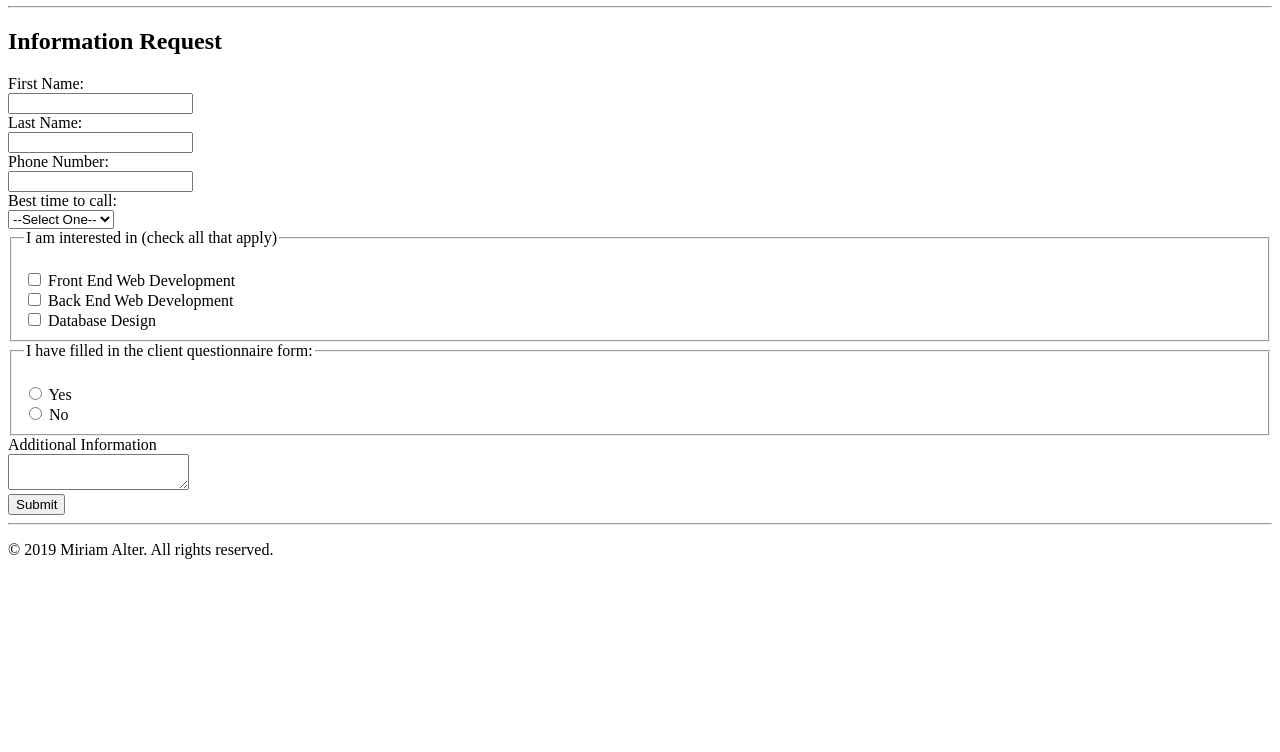
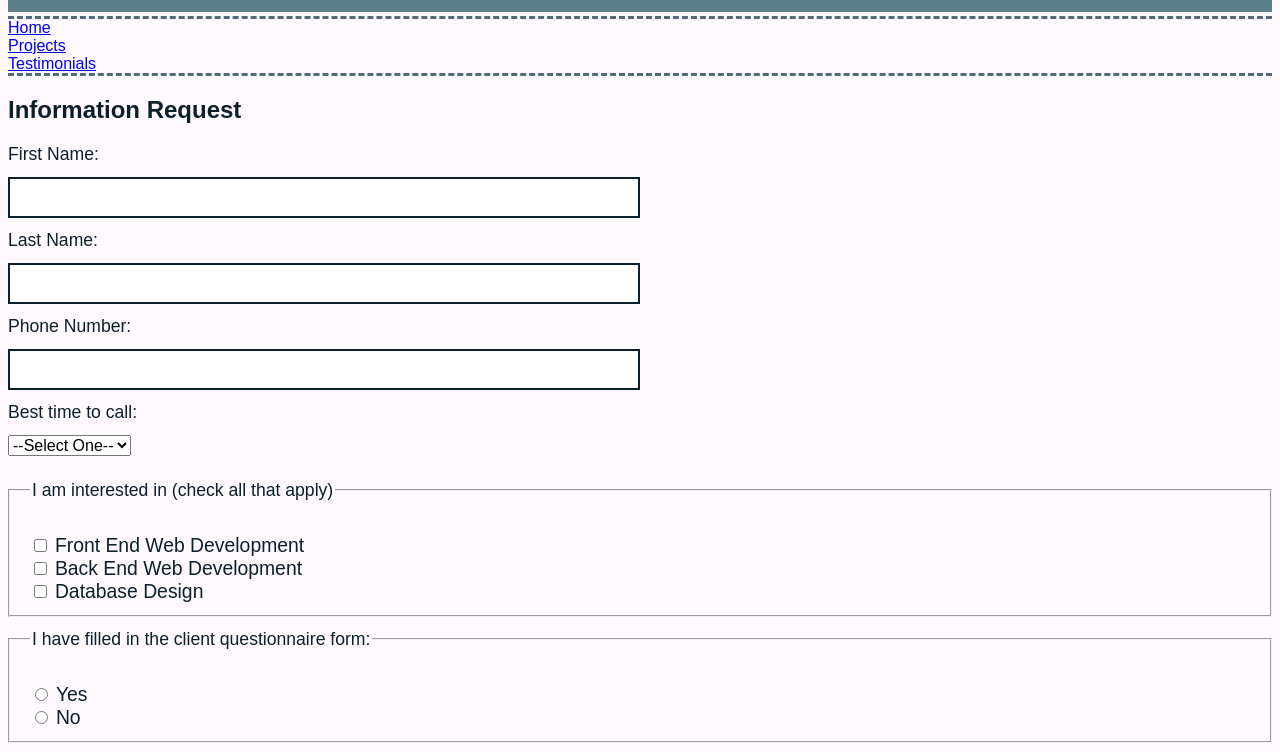
Before and after one commit to MiriamAlter/SGJavaCourse, a plain HTML site: page portfolio/contact.html in a window 1280 px wide. Shown: the part 146-898 px from the top of the page. Before the commit the page ends 800 px from the top, so only its background shows below. Drawn offline with Linux system fonts and the light colour scheme.

Commit message:
Code-along: CSS Styles and Colors

```diff
--- a/portfolio/contact.html
+++ b/portfolio/contact.html
@@ -3,12 +3,13 @@
 <!--
     Name: Miriam Alter
     Date Created: 1/6/19
-    Most recent revision: 2/9/19
+    Most recent revision: 3/16/19
 -->
 
 <html lang="en">
     <head>
         <title>Contact</title>
+		<link href="styles/main.css" rel="stylesheet" type="text/css" />
     </head>
 
     <body>
@@ -16,11 +17,9 @@
             <h1>Contact Me</h1>
         </header>
         <nav>
-			<hr />
 			<div><a href="index.html">Home</a></div>
 			<div><a href="projects.html">Projects</a></div>
 			<div><a href="testimonials.html">Testimonials</a></div>
-			<hr />
         </nav>
 		<h2>Information Request</h2>
 		<form action="submit.html" method="POST">
@@ -56,7 +55,7 @@
 			<label for="info">Additional Information</label><br />
 			<textarea id="info" name="info"></textarea>
 			<br />
-			<input type="submit" name="submit" value="Submit">
+			<p><input type="submit" name="submit" value="Submit"></p>
 		</form>
         <footer>
 			<hr />
--- /dev/null
+++ b/portfolio/styles/main.css
@@ -0,0 +1,79 @@
+/*
+Creator: Miriam Alter
+Date created: 3/10/19
+Date last modified: 3/16/19
+*/
+
+body {
+	background-color: #fef9ff;
+	font-family: arial, helvetica, sans-serif;
+	color: #0d1f2d;
+}
+header, footer {
+	background-color: #5b7d87;
+	color: #f3f9ff;
+	height: 100px;
+	text-align: center;
+	padding: 30px 10px 20px 10px;
+}
+h1 {
+	font-size: 2.5em;
+}
+nav {
+	border-top: 3px dashed #546a7b;
+	border-bottom: 3px dashed #546a7b;
+	margin-top: 4px;
+}
+
+/* Form styling */
+
+label, fieldset {
+	font-size: 1.1em;
+}
+input[type=text] {
+    border: 2px solid #0d1f2d;
+    width: 50%;
+    padding: 8px 8px;
+    margin: 12px 0;
+    box-sizing: border-box;
+    font-size: 1.1em;
+}
+fieldset {
+    background-color: #fef9ff;
+    width: 100%;
+    padding: 12px 20px;
+    margin: 12px 0;
+    box-sizing:	border-box;
+}
+select, textarea {
+    margin: 12px 0;
+    font-size: 1em;
+}
+input[type=submit] {
+    font-size: 1.2em;
+    background-color: #f2eded;
+	border: #fef9ff 2px outset;
+    color: #546a7b;
+    padding: 4px 8px;
+}
+input[type=submit]:hover {
+    background-color: #546a7b;
+	border: #fef9ff 2px outset;
+    color: #fef9ff;
+}
+input[type=submit]:active {
+    background-color: #0d1f2d;
+	border: #fef9ff 2px inset;
+    color: #fef9ff;
+}
+textarea {
+    width: 100%;
+    height: 200px;
+    padding: 12px 20px;
+    margin: 12px 0;
+    box-sizing: border-box;
+    border: 2px solid #0d1f2d;
+    border-radius: 3px;
+    background-color: #fff;
+    resize: none;
+}
--- a/portfolio/styles/teststyles.css
+++ b/portfolio/styles/teststyles.css
@@ -1,5 +1,12 @@
+/*
+Creator: Miriam Alter
+Date created: 3/10/19
+Date last modified: 3/16/19
+*/
+
 body {
-	background-color: lightyellow;
+	background-color: #fef9ff;
+	color: #0d1f2d;
 }
 header, footer {
 	background-color: black;
```
Also changed, not shown: portfolio/index.html (+28 -9 lines), restaurant/menu.html (+7 -1 lines).
